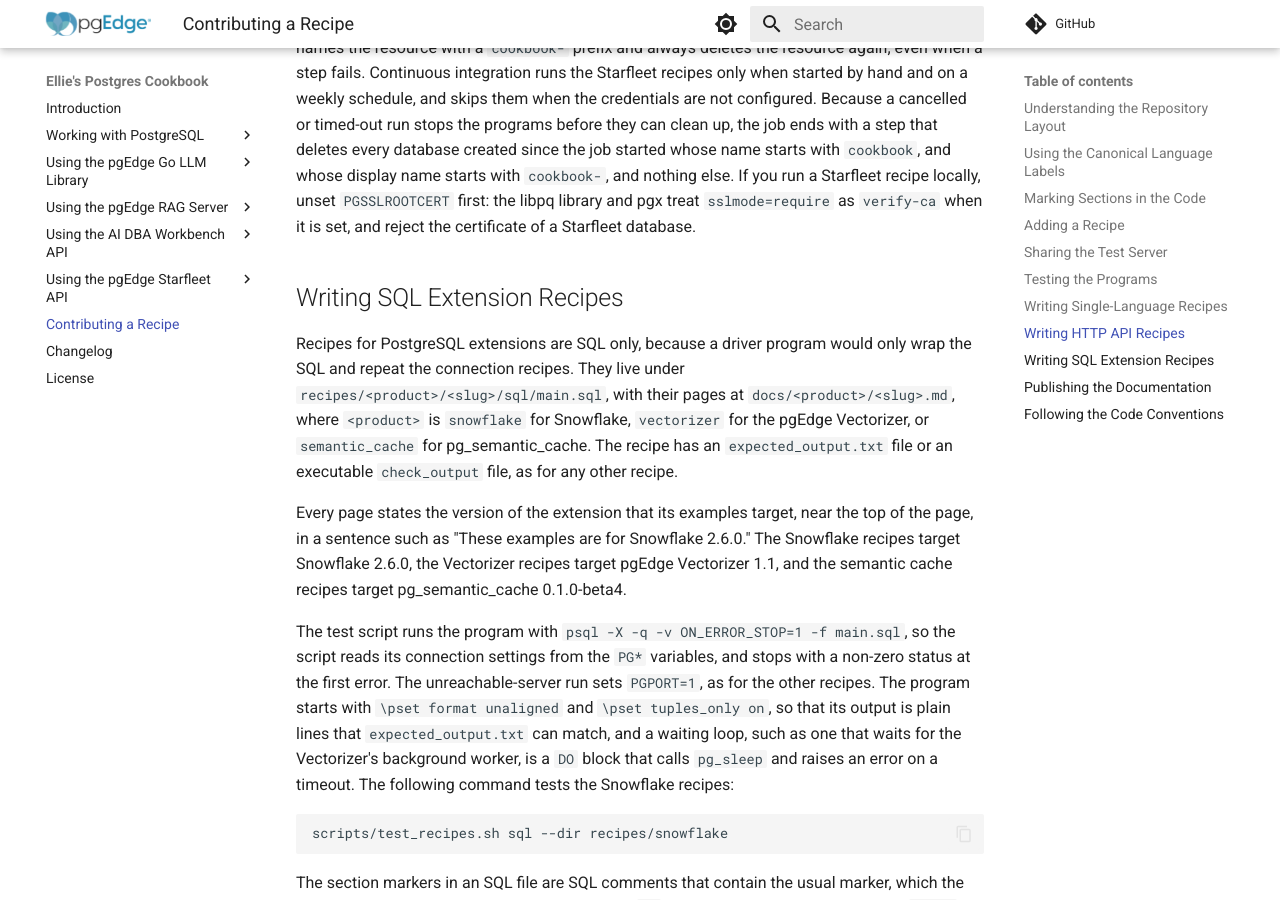
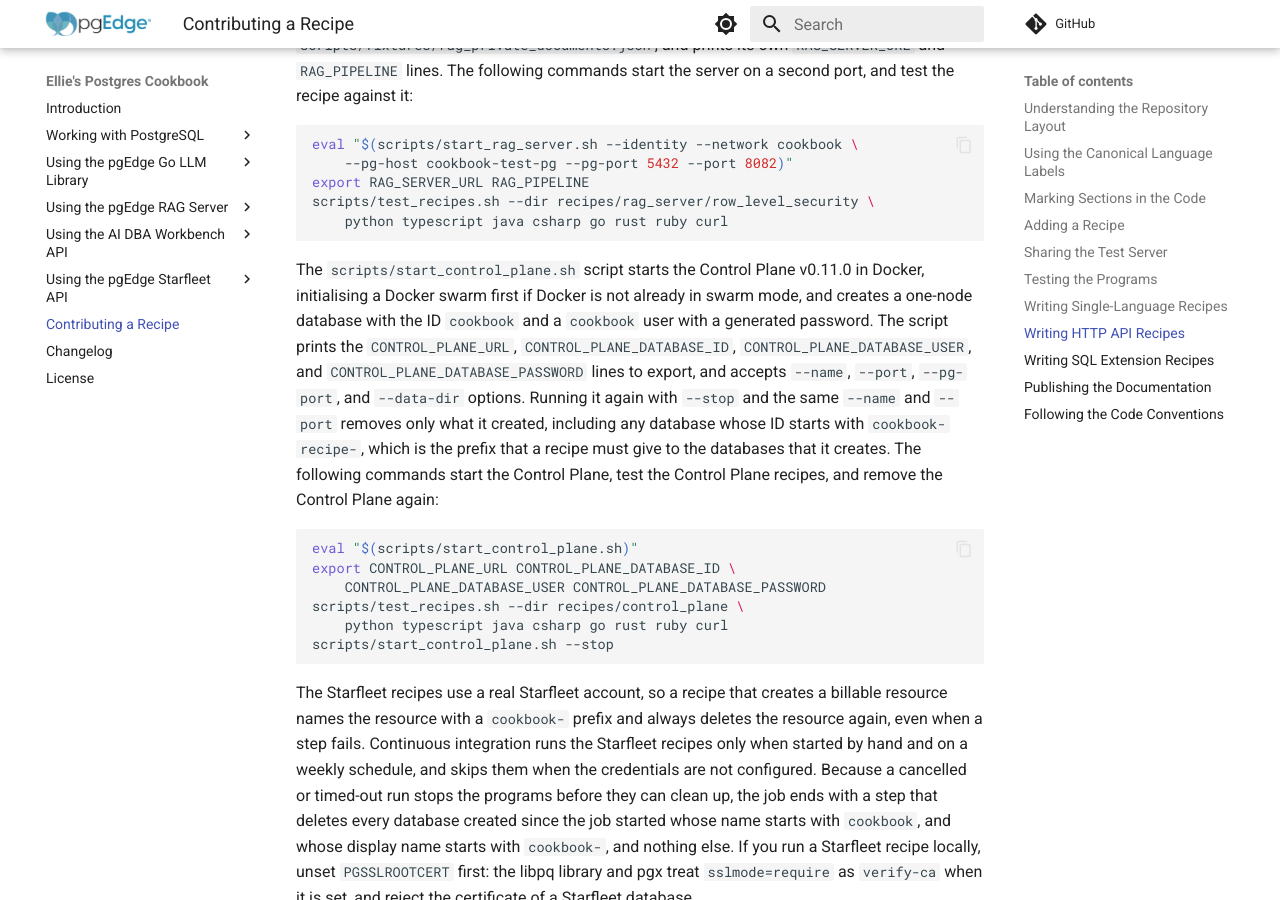
Before and after one commit to pgEdge/ellies-postgres-cookbook, an MkDocs documentation site: the page built from docs/contributing.md, in a window 1280 px wide and 900 px high, scrolled down 9647 px. Built offline with MkDocs 1.6.1 and Material for MkDocs 9.7.7, drawn with Linux system fonts in a browser that asks for light colours; comment, search, counter and statistics services are not loaded; some of the changed text lies outside the part shown.

Commit message:
Test the Control Plane recipes in CI and document their variables
The control_plane job now runs the recipes whenever any exist, with the
create_database recipe's database on port 6433, and the contributing guide
lists the CONTROL_PLANE_* variables and explains start_control_plane.sh.

````diff
--- a/docs/contributing.md
+++ b/docs/contributing.md
@@ -367,6 +367,11 @@ unset:
 | `STARFLEET_CLIENT_ID`     | none                     | The Starfleet API client ID.             |
 | `STARFLEET_CLIENT_SECRET` | none                     | The Starfleet API client secret.         |
 | `STARFLEET_API_URL`       | `https://api.pgedge.com` | The Starfleet API's base URL.            |
+| `CONTROL_PLANE_URL`       | `http://localhost:3000`  | The Control Plane's base URL.            |
+| `CONTROL_PLANE_DATABASE_ID` | `cookbook`               | The ID of an existing database.          |
+| `CONTROL_PLANE_DATABASE_USER` | `cookbook`               | The database user to connect as.         |
+| `CONTROL_PLANE_DATABASE_PASSWORD` | none                     | The password of that user.               |
+| `CONTROL_PLANE_RECIPE_PORT` | `6433`                   | The port of the database that the creation recipe adds. |
 
 Each recipe lists the variables that have no default in `requires.txt`, so
 the test script skips the recipe when they are not set. The RAG Server
@@ -433,6 +438,28 @@ eval "$(scripts/start_rag_server.sh --identity --network cookbook \
 export RAG_SERVER_URL RAG_PIPELINE
 scripts/test_recipes.sh --dir recipes/rag_server/row_level_security \
     python typescript java csharp go rust ruby curl
+```
+
+The `scripts/start_control_plane.sh` script starts the Control Plane
+v0.11.0 in Docker, initialising a Docker swarm first if Docker is not
+already in swarm mode, and creates a one-node database with the ID
+`cookbook` and a `cookbook` user with a generated password. The script
+prints the `CONTROL_PLANE_URL`, `CONTROL_PLANE_DATABASE_ID`,
+`CONTROL_PLANE_DATABASE_USER`, and `CONTROL_PLANE_DATABASE_PASSWORD` lines
+to export, and accepts `--name`, `--port`, `--pg-port`, and `--data-dir`
+options. Running it again with `--stop` and the same `--name` and `--port`
+removes only what it created, including any database whose ID starts with
+`cookbook-recipe-`, which is the prefix that a recipe must give to the
+databases that it creates. The following commands start the Control Plane,
+test the Control Plane recipes, and remove the Control Plane again:
+
+```bash
+eval "$(scripts/start_control_plane.sh)"
+export CONTROL_PLANE_URL CONTROL_PLANE_DATABASE_ID \
+    CONTROL_PLANE_DATABASE_USER CONTROL_PLANE_DATABASE_PASSWORD
+scripts/test_recipes.sh --dir recipes/control_plane \
+    python typescript java csharp go rust ruby curl
+scripts/start_control_plane.sh --stop
 ```
 
 The Starfleet recipes use a real Starfleet account, so a recipe that
````
Also changed, not shown: 1 other file.
